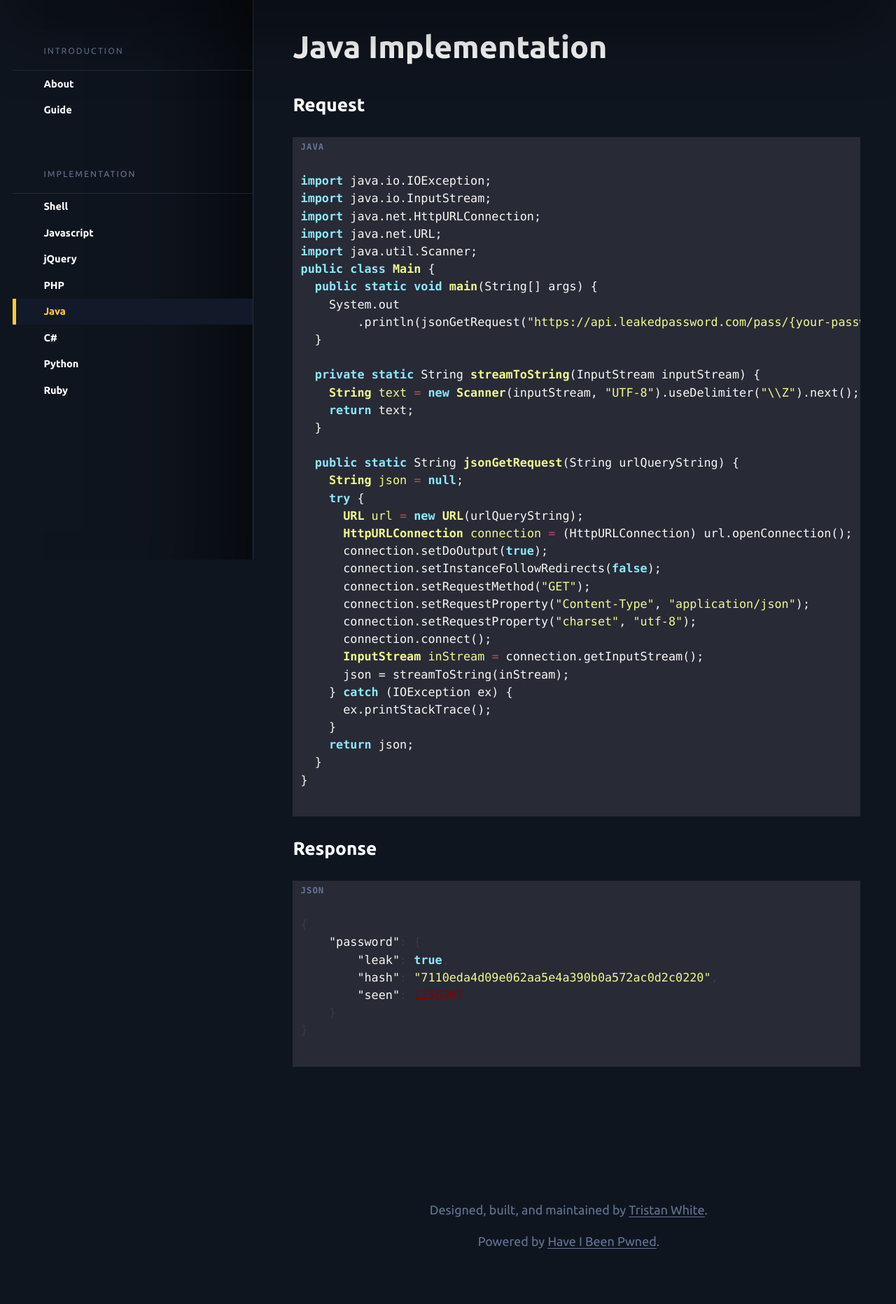
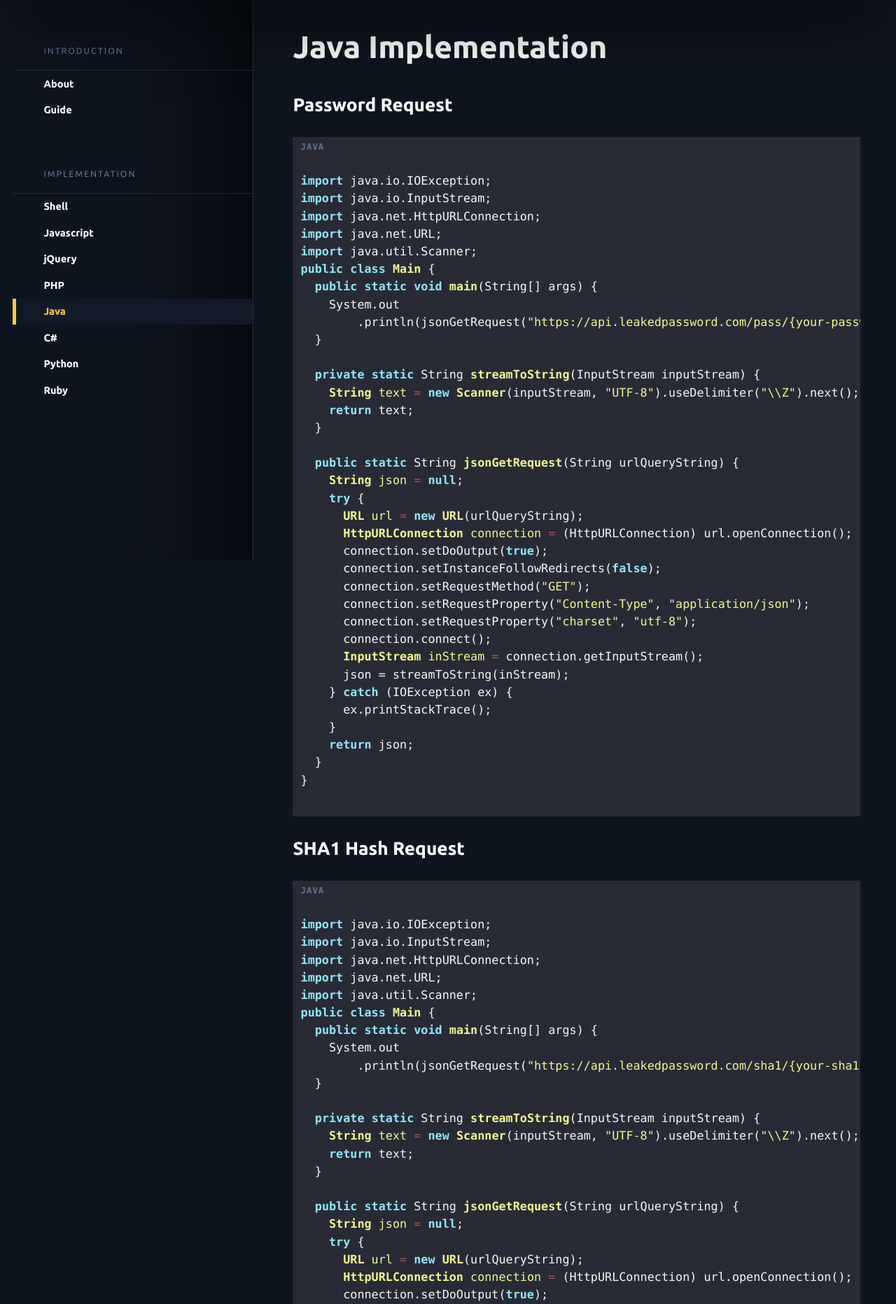
Before and after one commit to triss90/leakedpassword.com, a PHP site: page /documentation/java/ in a window 1280 px wide. Shown: the part 64-1928 px from the top of the page at 70% size. Before the commit the page ends 1849 px from the top, so only its background shows below. Run offline with PHP 8.4, Linux system fonts and the light colour scheme; some libraries are stand-ins or nearby versions.

Commit message:
Add example to documentation

```diff
--- a/documentation/java/index.php
+++ b/documentation/java/index.php
@@ -11,7 +11,7 @@
             <div class="col-100">
                 <h1>Java Implementation</h1>
 
-                <h3>Request</h3>
+                <h3>Password Request</h3>
                 <pre data-code="java" class="java">import java.io.IOException;
 import java.io.InputStream;
 import java.net.HttpURLConnection;
@@ -21,6 +21,43 @@
   public static void main(String[] args) {
     System.out
         .println(jsonGetRequest("https://api.leakedpassword.com/pass/{your-password}"));
+  }
+
+  private static String streamToString(InputStream inputStream) {
+    String text = new Scanner(inputStream, "UTF-8").useDelimiter("\\Z").next();
+    return text;
+  }
+
+  public static String jsonGetRequest(String urlQueryString) {
+    String json = null;
+    try {
+      URL url = new URL(urlQueryString);
+      HttpURLConnection connection = (HttpURLConnection) url.openConnection();
+      connection.setDoOutput(true);
+      connection.setInstanceFollowRedirects(false);
+      connection.setRequestMethod("GET");
+      connection.setRequestProperty("Content-Type", "application/json");
+      connection.setRequestProperty("charset", "utf-8");
+      connection.connect();
+      InputStream inStream = connection.getInputStream();
+      json = streamToString(inStream);
+    } catch (IOException ex) {
+      ex.printStackTrace();
+    }
+    return json;
+  }
+}</pre>
+
+                <h3>SHA1 Hash Request</h3>
+                <pre data-code="java" class="java">import java.io.IOException;
+import java.io.InputStream;
+import java.net.HttpURLConnection;
+import java.net.URL;
+import java.util.Scanner;
+public class Main {
+  public static void main(String[] args) {
+    System.out
+        .println(jsonGetRequest("https://api.leakedpassword.com/sha1/{your-sha1-hash}"));
   }
 
   private static String streamToString(InputStream inputStream) {
--- a/documentation/shell/index.php
+++ b/documentation/shell/index.php
@@ -11,8 +11,11 @@
             <div class="col-100">
                 <h1>Shell Implementation</h1>
 
-                <h3>Request</h3>
+                <h3>Password Request</h3>
                 <pre data-code="shell" class="shell">curl --location --request GET https://api.leakedpassword.com/pass/{your-password}</pre>
+
+                <h3>SHA1 Hash Request</h3>
+                <pre data-code="shell" class="shell">curl --location --request GET https://api.leakedpassword.com/sha1/{your-sha1-hash}</pre>
 
                 <h3>Response</h3>
                 <pre data-code="json">{
```
Also changed, not shown: documentation/c/index.php (+9 -1 lines), documentation/javascript/index.php (+21 -1 lines), documentation/jquery/index.php (+6 -1 lines), documentation/php/index.php (+11 -1 lines), documentation/python/index.php (+6 -1 lines), documentation/ruby/index.php (+10 -1 lines).
